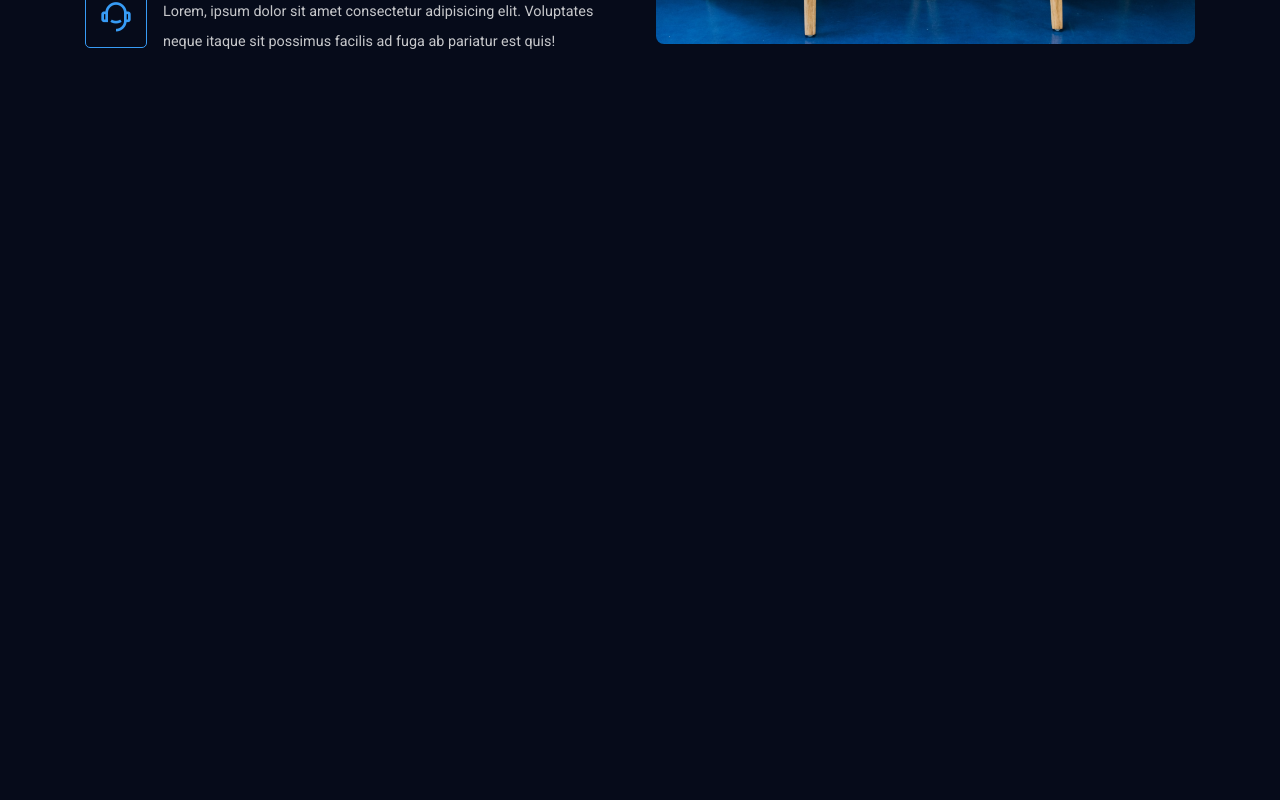
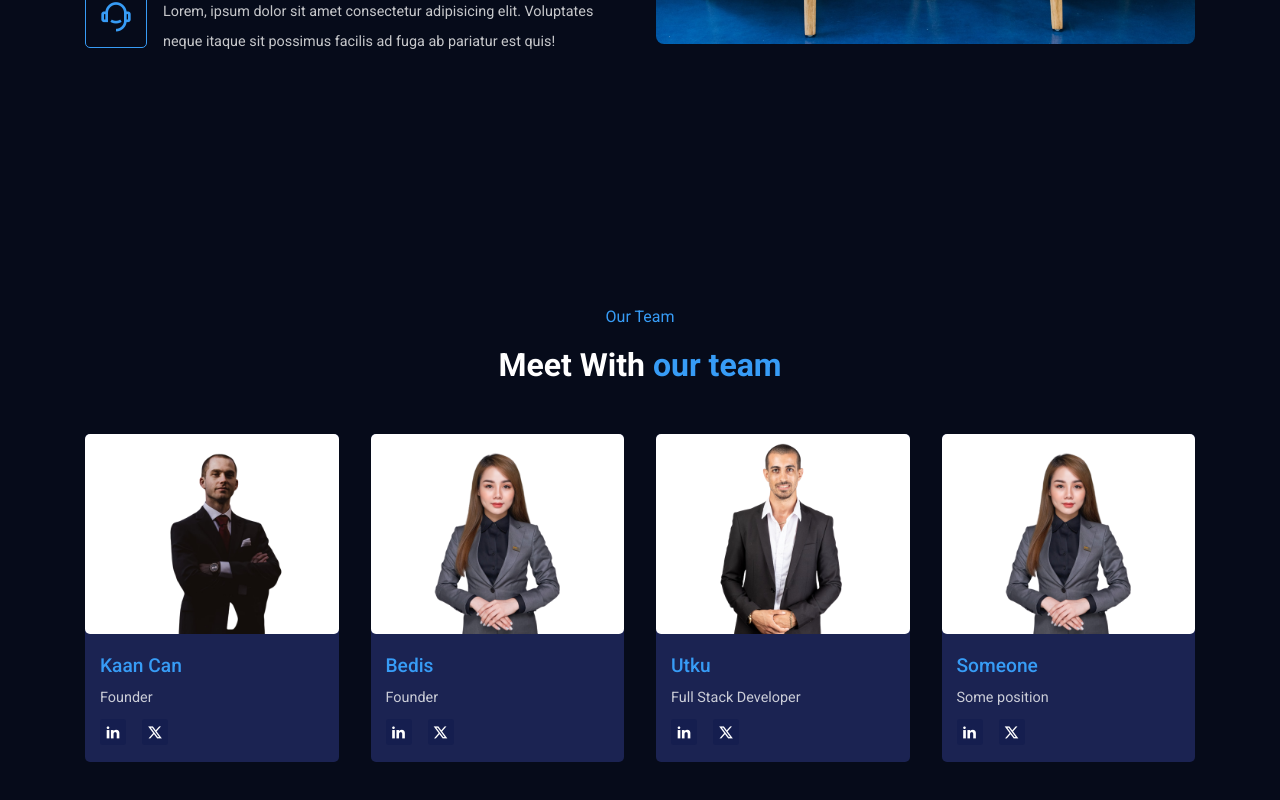
Before and after one commit to utkutasglk/Ondapos, a React (Create React App) app: page / in a window 1280 px wide. Shown: the part 2066-2866 px from the top of the page. Before the commit the page ends 2373 px from the top, so only its background shows below. Built offline with nearby package versions, Linux system fonts and the light colour scheme.

Commit message:
Team part done

```diff
--- a/src/App.js
+++ b/src/App.js
@@ -5,6 +5,7 @@
 import Counter from "./components/UI/Counter";
 import Services from "./components/UI/Services";
 import About from "./components/UI/About";
+import Team from "./components/UI/Team";
 
 function App() {
   return (
@@ -14,6 +15,7 @@
       <Counter />
       <Services />
       <About />
+      <Team />
     </>
   );
 }
--- /dev/null
+++ b/src/components/UI/Team.jsx
@@ -0,0 +1,68 @@
+import React from "react";
+import "../../styles/team.css";
+import team01 from "../../images/team-01.png";
+import team02 from "../../images/team-02.png";
+import team03 from "../../images/team-03.png";
+
+const teamMembers = [
+  {
+    imgUrl: team01,
+    name: "Kaan Can",
+    position: "Founder",
+  },
+  {
+    imgUrl: team02,
+    name: "Bedis",
+    position: "Founder",
+  },
+  {
+    imgUrl: team03,
+    name: "Utku",
+    position: "Full Stack Developer",
+  },
+  {
+    imgUrl: team02,
+    name: "Someone",
+    position: "Some position",
+  },
+];
+
+const Team = () => {
+  return (
+    <section className="our__team">
+      <div className="container">
+        <div className="team__content">
+          <h6 className="subtitle">Our Team</h6>
+          <h2>
+            Meet With <span className="highlight">our team</span>
+          </h2>
+        </div>
+
+        <div className="team__wrapper">
+          {teamMembers.map((item, index) => (
+            <div className="team__item" key={index}>
+              <div className="team__img">
+                <img src={item.imgUrl} alt="" />
+              </div>
+              <div className="team__details">
+                <h4>{item.name}</h4>
+                <p className="description">{item.position}</p>
+
+                <div className="team__member-social">
+                  <span>
+                    <i class="ri-linkedin-fill"></i>
+                  </span>
+                  <span>
+                    <i class="ri-twitter-x-line"></i>
+                  </span>
+                </div>
+              </div>
+            </div>
+          ))}
+        </div>
+      </div>
+    </section>
+  );
+};
+
+export default Team;
--- /dev/null
+++ b/src/styles/team.css
@@ -0,0 +1,61 @@
+.our__team {
+  padding-top: 0;
+}
+.team__content {
+  text-align: center;
+  margin-bottom: 50px;
+}
+
+.team__item {
+  width: 25%;
+  background: var(--team-card-bg);
+  border-radius: 5px;
+}
+
+.team__img {
+  width: 100%;
+  height: 200px;
+  border-radius: 5px;
+  background: white;
+  overflow: hidden;
+  padding-top: 10px;
+}
+
+.team__img img {
+  width: 100%;
+  height: 180px;
+  object-fit: contain;
+  transform: scale(1.3);
+}
+
+.team__details {
+  padding: 20px 15px;
+}
+
+.team__details h4 {
+  color: var(--primary-color);
+  font-weight: 500;
+  font-size: 1.2rem;
+  margin-bottom: 0.4rem;
+}
+
+.team__member-social {
+  display: flex;
+  align-items: center;
+  column-gap: 1rem;
+  margin-top: 10px;
+}
+
+.team__member-social span i {
+  padding: 5px;
+  background: var(--icon-bg);
+  color: white;
+  border-radius: 3px;
+  cursor: pointer;
+}
+
+.team__wrapper {
+  display: flex;
+  align-items: center;
+  column-gap: 2rem;
+}
```
